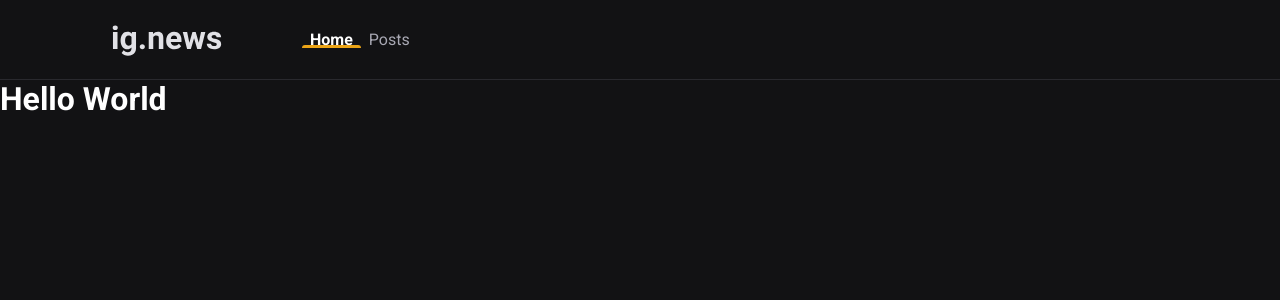
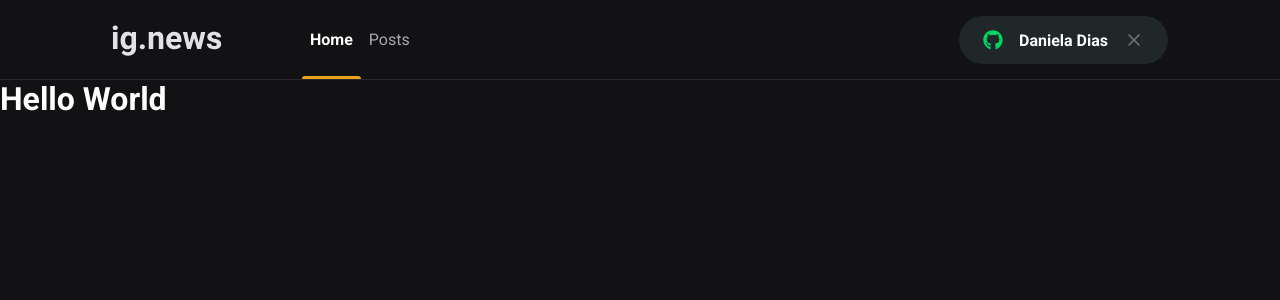
Before and after one commit to DanyLass/Ignews, a Next.js app: page / in a window 1280 px wide. Shown: the top 300 px of the page. Built offline with nearby package versions, Linux system fonts and the light colour scheme.

Commit message:
component SigninButton

```diff
--- a/package.json
+++ b/package.json
@@ -11,6 +11,7 @@
     "next": "12.0.7",
     "react": "17.0.2",
     "react-dom": "17.0.2",
+    "react-icons": "^4.3.1",
     "sass": "^1.48.0"
   },
   "devDependencies": {
--- a/src/components/Header/index.tsx
+++ b/src/components/Header/index.tsx
@@ -1,3 +1,4 @@
+import { SignInButton } from "../SigninButton";
 import styles from "./styles.module.scss";
 
 export function Header() {
@@ -9,6 +10,7 @@
           <a className={styles.active}>Home</a>
           <a>Posts</a>
         </nav>
+        <SignInButton />
       </div>
     </header>
   );
--- a/src/components/Header/styles.module.scss
+++ b/src/components/Header/styles.module.scss
@@ -17,7 +17,7 @@
     height: 5rem;
 
     a {
-      display: inline-black;
+      display: inline-block;
       position: relative;
       padding: 0 0.5rem;
       height: 5rem;
@@ -47,4 +47,8 @@
       }
     }
   }
+
+  button {
+    margin-left: auto;
+  }
 }
--- /dev/null
+++ b/src/components/SigninButton/index.tsx
@@ -0,0 +1,18 @@
+import styles from "./styles.module.scss";
+import { FaGithub } from "react-icons/fa";
+import { FiX } from "react-icons/fi";
+export function SignInButton() {
+  const isUserLoggedIn = true;
+  return isUserLoggedIn ? (
+    <button type="button" className={styles.signInButton}>
+      <FaGithub color="#04d361" />
+      Daniela Dias
+      <FiX color="#737380" className={styles.closeIcon} />
+    </button>
+  ) : (
+    <button type="button" className={styles.signInButton}>
+      <FaGithub color="#eba417" />
+      Sign in with Github
+    </button>
+  );
+}
--- /dev/null
+++ b/src/components/SigninButton/styles.module.scss
@@ -0,0 +1,33 @@
+.signInButton {
+  height: 3rem;
+  border-radius: 3rem;
+  background: var(--gray-850);
+  border: 0;
+  padding: 0 1.5rem;
+
+  display: flex;
+  align-items: center;
+  justify-content: center;
+
+  color: var(--white);
+  font-weight: bold;
+
+  svg {
+    width: 20px;
+    height: 20px;
+  }
+
+  svg:first-child {
+    margin-right: 1rem;
+  }
+
+  svg.closeIcon {
+    margin-left: 1rem;
+  }
+
+  transition: filter 0.2s;
+
+  &:hover {
+    filter: brightness(0.8);
+  }
+}
--- a/src/pages/_document.tsx
+++ b/src/pages/_document.tsx
@@ -10,6 +10,8 @@
             href="https://fonts.googleapis.com/css2?family=Poppins:wght@400;600&family=Roboto:wght@400;700;900&family=Work+Sans:wght@600&display=swap"
             rel="stylesheet"
           />
+
+          <link rel="shortcut icon" href="/favicon.png" type="image/png" />
         </Head>
 
         <body>
--- a/src/styles/global.scss
+++ b/src/styles/global.scss
@@ -10,6 +10,7 @@
   --gray-100: #elele6;
   --gray-300: #a8a8b3;
   --gray-800: #29292e;
+  --gray-850: #1f2729;
   --gray-900: #121214;
 
   --cyan-500: #61dafb;
```
Also changed, not shown: 1 other file (tests, documents, lock files or other folders).
